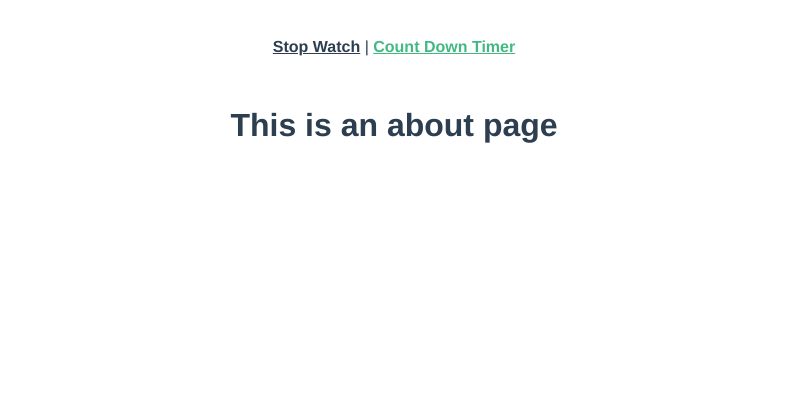
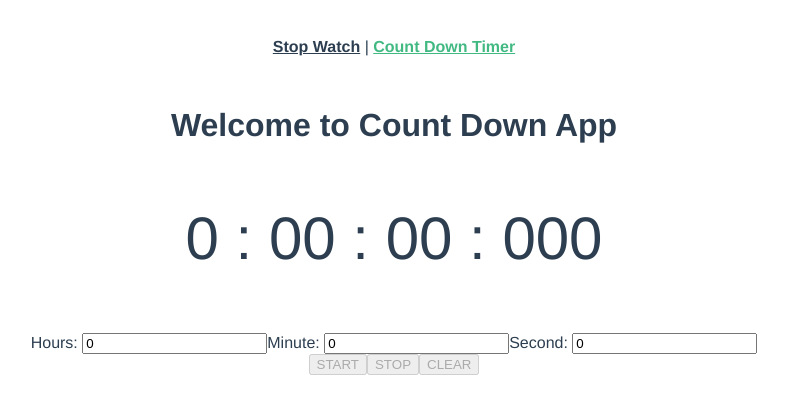
Before and after one commit to Taurin190/vue-stopwatch, a Vue app: page /about in a window 1280 px wide. Shown: the top 414 px of the page, without its empty margins (246-1034 px from the left). Built offline with nearby package versions, Linux system fonts and the light colour scheme.

Commit message:
make count down app

```diff
--- /dev/null
+++ b/src/components/CountDown.vue
@@ -0,0 +1,125 @@
+<template>
+  <div>
+      <h1>{{ msg }}</h1>
+      <div><p class="watch">
+          {{ hours }} :
+          {{ minutes | zeroPad }} :
+          {{ seconds | zeroPad}} :
+          {{ milliSeconds | zeroPad(3)}}
+          </p>
+      </div>
+      <div>
+          <span>
+            <label>Hours: </label>
+            <input type="number"
+            v-model.number="hour_input"
+            v-on:input="updateTime"
+            :disabled="isRunning" />
+          </span>
+          <label>Minute: </label>
+          <input type="number"
+          v-model.number="minute_input"
+          v-on:input="updateTime"
+          :disabled="isRunning" />
+          <label>Second: </label>
+          <input type="number"
+          v-model.number="second_input"
+          v-on:input="updateTime"
+          :disabled="isRunning" />
+      </div>
+      <button @click="countStart"
+      :disabled="!canStart || isRunning">START</button>
+      <button @click="countStop" :disabled="!isRunning">STOP</button>
+      <button @click="countClear" :disabled="!canStart || isRunning">CLEAR</button>
+  </div>
+</template>
+<script>
+export default {
+  name: 'CountDown',
+  props: {
+    msg: String
+  },
+  data() {
+      return {
+          isRunning: false,
+          time: 0,
+          originalTime: 0,
+          hour_input: 0,
+          minute_input: 0,
+          second_input: 0,
+          nowTime: 0,
+          diffTime: 0,
+          startTime: 0,
+          stoppedTime: 0,
+      }
+  },
+  methods: {
+      countStart: function() {
+          var vm = this;
+          vm.isRunning = true;
+          vm.originalTime = vm.time;
+          vm.startTime = Math.floor(performance.now());
+          (function loop(){
+              vm.nowTime = Math.floor(performance.now());
+              vm.diffTime = vm.nowTime - vm.startTime;
+              vm.time = vm.originalTime - vm.diffTime;
+              vm.animateFrame = requestAnimationFrame(loop);
+          }());
+      },
+      countStop: function() {
+          this.isRunning = false;
+          cancelAnimationFrame(this.animateFrame);
+      },
+      countClear: function() {
+          this.isRunning = false;
+          this.hour_input = 0;
+          this.minute_input = 0;
+          this.second_input = 0;
+          this.time = 0;
+      },
+      updateTime: function(num) {
+          this.time = this.hour_input * 1000 * 60 * 60
+          + this.minute_input * 1000 * 60
+          + this.second_input * 1000;
+
+      }
+  },
+  computed: {
+      hours() {
+          return Math.floor(this.time / 1000 / 60 / 60);
+      },
+      minutes() {
+          return Math.floor(this.time / 1000 / 60) % 60;
+      },
+      seconds() {
+          return Math.floor(this.time / 1000) % 60;
+      },
+      milliSeconds() {
+          return Math.floor(this.time % 1000);
+      },
+      canStart() {
+          return (this.time > 0);
+      }
+  },
+  filters: {
+      zeroPad: function(value, num) {
+          var num = typeof num !== 'undefined' ? num : 2;
+          value = value.toString()
+          return value.padStart(num, "0");
+      }
+  },
+  watch: {
+      time(value, oldValue) {
+          if (value <= 0 && this.isRunning) {
+              this.isRunning = false;
+              cancelAnimationFrame(this.animateFrame);
+              this.hour_input = 0;
+              this.minute_input = 0;
+              this.second_input = 0;
+              this.time = 0;
+              alert("Time Over!");
+          }
+      }
+  }
+}
+</script>
--- a/src/views/About.vue
+++ b/src/views/About.vue
@@ -1,5 +1,15 @@
 <template>
   <div class="about">
-    <h1>This is an about page</h1>
+    <CountDown msg="Welcome to Count Down App" />
   </div>
 </template>
+<script>
+import CountDown from '@/components/CountDown.vue'
+
+export default {
+  name: 'home',
+  components: {
+    CountDown
+  }
+}
+</script>
```
Also changed, not shown: src/router.js (+3 -6 lines).
